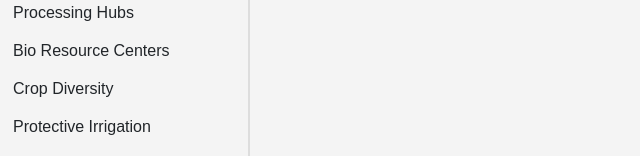
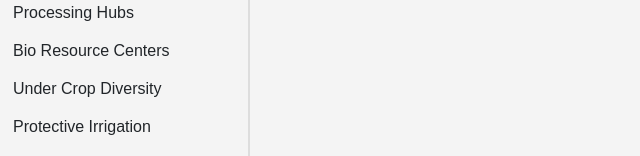
Before and after one commit to vijay5333/powerbidashboards, a React (Vite) app: page / in a window 1280 px wide. Both pictures are taken after a click on the button "HDFC Parivartan". Shown: the part 374-530 px from the top of the page, without its empty margins (0-640 px from the left). Built offline with nearby package versions, Linux system fonts and the light colour scheme.

Commit message:
added links in Bio Resource Centers and Under Crop Diversity in HDFC

```diff
--- a/src/App.jsx
+++ b/src/App.jsx
@@ -147,8 +147,7 @@ const App = () => {
         return (
           <iframe
             title="Bio Resource Centers"
-            src="https://app.powerbi.com/view?r=eyJrIjoiZjZkMmUyNzQtMDE5NC00NGYzLTgzNDItZTVlMGIzN2E2YWUzIiwidCI6IjQ5NTM2MmE3LTQxMjItNDQ0OC1iNGU2LTIxYzQzZTRiZjRmZCJ9"
-            className="w-100"
+            src="https://app.powerbi.com/view?r=eyJrIjoiNjllYzAxYzItYmQwZi00ZWE3LTg1ZWUtNzA3ZGQ4OTEzYzExIiwidCI6IjQ5NTM2MmE3LTQxMjItNDQ0OC1iNGU2LTIxYzQzZTRiZjRmZCJ9"            className="w-100"
             height="700px"
           ></iframe>
         );
@@ -157,7 +156,7 @@ const App = () => {
         return (
           <iframe
             title="Crop Diversity"
-            src=""
+           src="https://app.powerbi.com/view?r=eyJrIjoiZDViMzU4ZDItMDhiNS00ZTNhLWIzNTEtMjdjMjQzN2Q0NDFjIiwidCI6IjQ5NTM2MmE3LTQxMjItNDQ0OC1iNGU2LTIxYzQzZTRiZjRmZCJ9"
             className="w-100"
             height="700px"
           ></iframe>
@@ -463,7 +462,7 @@ const App = () => {
                     handleNavClick("crop_diversity", "crop_diversity")
                   }
                 >
-                  Crop Diversity
+                  Under Crop Diversity
                 </button>
               </li>
               <li>
```
